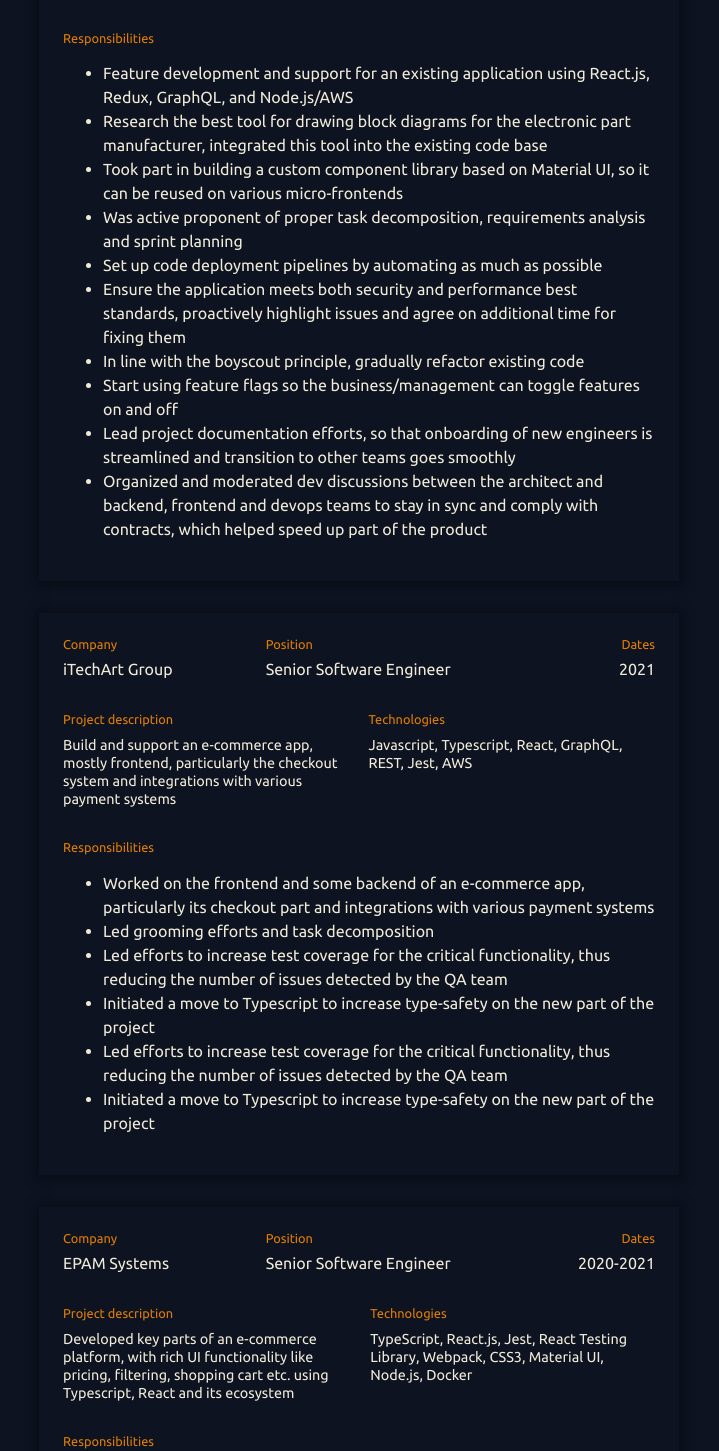
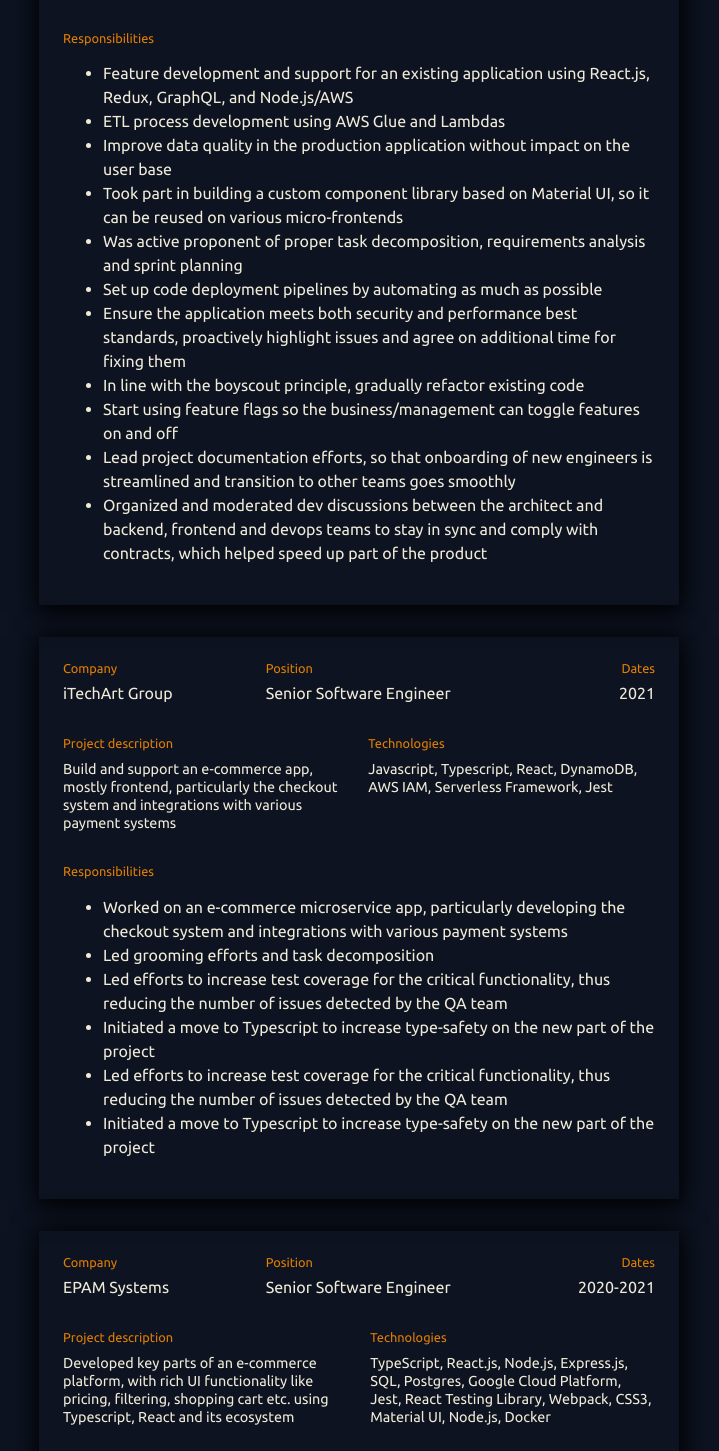
Before and after one commit to ikushlianski/ilya-online-nextjs, a Next.js app: page /experience in a window 1280 px wide. Shown: the part 683-2134 px from the top of the page, without its empty margins (281-1000 px from the left). Built offline with nearby package versions, Linux system fonts and the light colour scheme.

Commit message:
Add more full-stack experience
Signed-off-by: Ilya Kushlianski <kushliansky@gmail.com>

```diff
--- a/src/components/Skills/SkillsBox.scss
+++ b/src/components/Skills/SkillsBox.scss
@@ -28,11 +28,11 @@
 
 .SkillsBox__ItemDescription {
   margin-top: $padding-margin-normal;
-  color: var(--accent2);
   font-weight: normal;
 }
 
 .SkillsBox__ItemName {
+  color: var(--accent2);
   font-size: $font-large;
   display: inline-block;
   margin: $padding-margin-normal 0;
--- a/src/pages/experience/index.js
+++ b/src/pages/experience/index.js
@@ -43,11 +43,12 @@ const ExperiencePage = () => (
               'An existing portal allows providers to intake and process anonymized data from various sources and for consumers to build use cases on top of that data. Our goal is to extend the existing portal with tooling for data processing, analysis and exploration in an easy and user-friendly way'
             }
             techStack={
-              'Typescript, React.js, GraphQL (Apollo), Jest, React Testing Library, Storybook, AWS, micro-frontend architecture with Webpack'
+              'Javascript, Typescript, React.js, GraphQL (Apollo), Node.js, Neo4j, Jest, React Testing Library, Storybook, AWS, micro-frontend architecture with Webpack'
             }
             responsibilities={[
               'Feature development and support for an existing application using React.js, Redux, GraphQL, and Node.js/AWS',
-              'Research the best tool for drawing block diagrams for the electronic part manufacturer, integrated this tool into the existing code base',
+              'ETL process development using AWS Glue and Lambdas',
+              'Improve data quality in the production application without impact on the user base',
               'Took part in building a custom component library based on Material UI, so it can be reused on various micro-frontends',
               'Was active proponent of proper task decomposition, requirements analysis and sprint planning',
               'Set up code deployment pipelines by automating as much as possible',
@@ -69,10 +70,10 @@ const ExperiencePage = () => (
               'Build and support an e-commerce app, mostly frontend, particularly the checkout system and integrations with various payment systems'
             }
             techStack={
-              'Javascript, Typescript, React, GraphQL, REST, Jest, AWS'
+              'Javascript, Typescript, React, DynamoDB, AWS IAM, Serverless Framework, Jest'
             }
             responsibilities={[
-              'Worked on the frontend and some backend of an e-commerce app, particularly its checkout part and integrations with various payment systems',
+              'Worked on an e-commerce microservice app, particularly developing the checkout system and integrations with various payment systems',
               'Led grooming efforts and task decomposition',
               'Led efforts to increase test coverage for the critical functionality, thus reducing the number of issues detected by the QA team',
               'Initiated a move to Typescript to increase type-safety on the new part of the project',
@@ -91,10 +92,12 @@ const ExperiencePage = () => (
               'Developed key parts of an e-commerce platform, with rich UI functionality like pricing, filtering, shopping cart etc. using Typescript, React and its ecosystem'
             }
             techStack={
-              'TypeScript, React.js, Jest, React Testing Library, Webpack, CSS3, Material UI, Node.js, Docker'
+              'TypeScript, React.js, Node.js, Express.js, SQL, Postgres, Google Cloud Platform, Jest, React Testing Library, Webpack, CSS3, Material UI, Node.js, Docker'
             }
             responsibilities={[
-              'Set up some frontend-related CI/CD processes',
+              'Developed parts of microservices, integrations with payment and other kinds of APIs',
+              'Set up infrastructure as code using Serverless Framework',
+              'Built an ETL process to deliver data from S3 to the application database',
               'Effectively communicated with devs, leads, architects and business analysts from other service teams, discussed contracts between service teams so we stay in sync',
               'Proposed new validation and linting approaches on the project, which reduced code review efforts and simplified the codebase',
               "Managed the technical side of the backlog, in sync with BAs, and taking into account the customer's business priorities",
--- a/src/ui-kit/Card/Card.scss
+++ b/src/ui-kit/Card/Card.scss
@@ -1,7 +1,7 @@
 @import "./src/styles/styles";
 
 .Card {
-  box-shadow: 1px 1px 10px 5px rgba(0, 0, 0, 0.3);
+  box-shadow: 1px 3px 24px 4px rgba(0, 0, 0, 1);
   padding: $padding-margin-big;
 
   &--flat {
```
